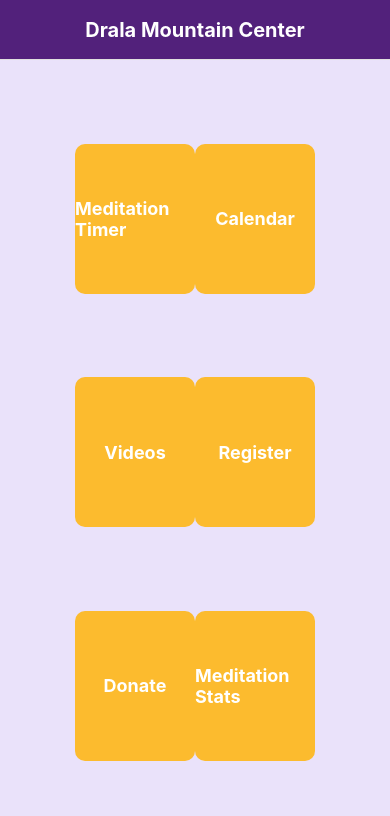
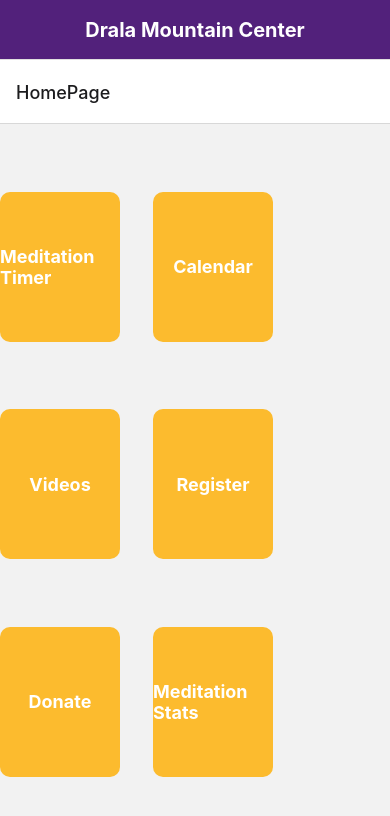
Before and after one commit to Drala-Mountain-Center-App/dmc_front_end, a React Native app: screen / in a window 390 px wide. Shown: the top 816 px of the page. Built offline with nearby package versions, Linux system fonts and the light colour scheme.

Commit message:
Feat/add navigation container and stack instance, import meditation timer and add to stack with home page, add baseline styling

```diff
--- a/App.js
+++ b/App.js
@@ -1,24 +1,38 @@
 import { StatusBar } from 'expo-status-bar';
-import { StyleSheet, Text, View } from 'react-native';
+import { StyleSheet, View, SafeAreaView} from 'react-native';
+import { NavigationContainer } from '@react-navigation/native';
+import { createStackNavigator } from '@react-navigation/stack';
 import Header from './Header';
-import HomePage from './Homepage';
+import HomePage from './HomePage';
+import MeditationTimer from './MeditationTimer';
+
+const Stack = createStackNavigator()
 
 export default function App() {
   return (
-    <View style={styles.container}>
-      <Header/>
-      <HomePage/>
+    <SafeAreaView style={styles.screen}>
+      <Header />
+      <NavigationContainer>
+        <Stack.Navigator>
+          <Stack.Screen name="HomePage" component={HomePage} />
+          <Stack.Screen name="MeditationTimer" component={MeditationTimer} />
+        </Stack.Navigator>
+      </NavigationContainer>
       <StatusBar style="auto" />
-    </View>
+    </SafeAreaView>
   );
 }
 
 const styles = StyleSheet.create({
+  screen: {
+    backgroundColor: "#EAE2FA",
+    height: "100%",
+  },
   container: {
     flex: 1,
-    backgroundColor: '#EAE2FA',
-    alignItems: 'center',
-    justifyContent: 'space between',
-    width: '100%',
+    backgroundColor: "#EAE2FA",
+    alignItems: "center",
+    justifyContent: "space between",
+    width: "100%",
   },
 });
```
